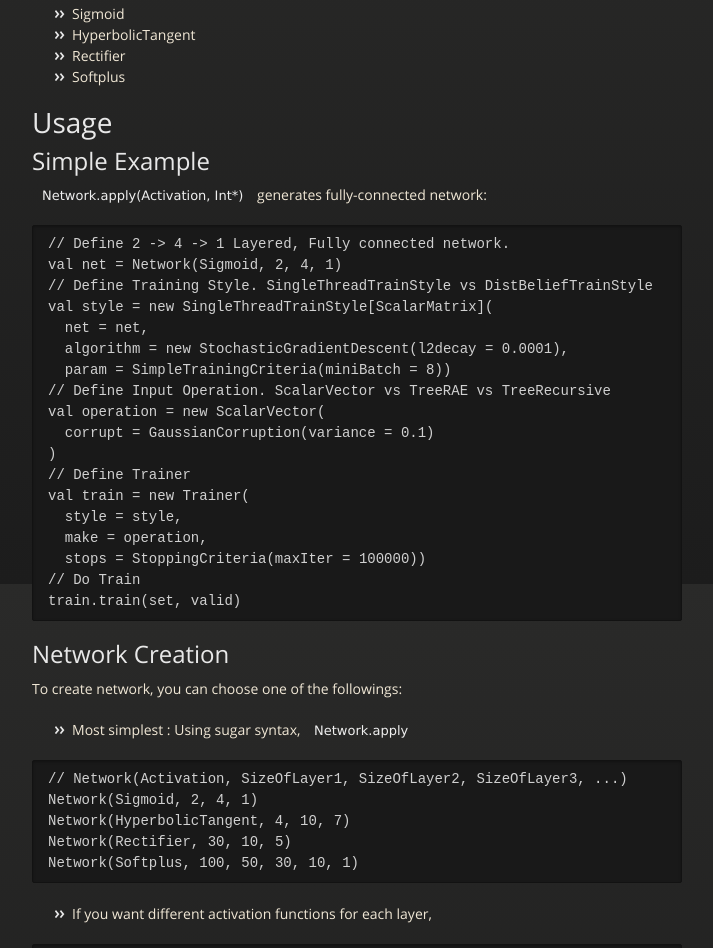
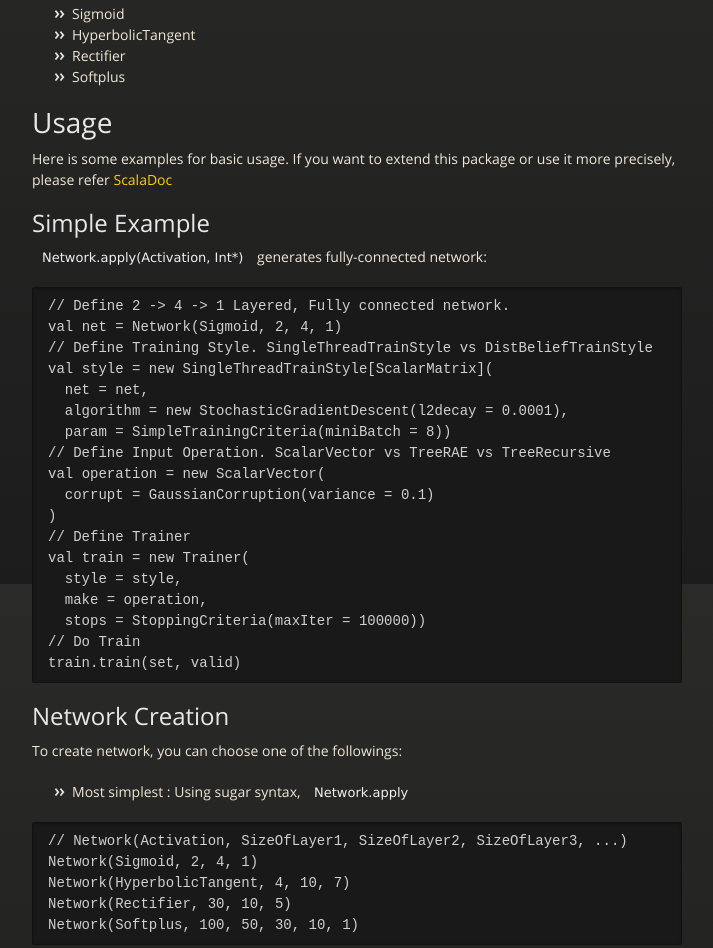
Before and after one commit to bgnkim/ScalaNetwork, a plain HTML site: page index.html in a window 1280 px wide. Shown: the part 1016-1964 px from the top of the page, without its empty margins (283-996 px from the left). Drawn offline with nearby package versions, Linux system fonts and the light colour scheme.

Commit message:
Update index.html

```diff
--- a/index.html
+++ b/index.html
@@ -106,6 +106,8 @@
 
 <h1>
 <a id="usage" class="anchor" href="#usage" aria-hidden="true"><span class="octicon octicon-link"></span></a>Usage</h1>
+
+<p>Here is some examples for basic usage. If you want to extend this package or use it more precisely, please refer <a href="api">ScalaDoc</a></p>
 
 <h2>
 <a id="simple-example" class="anchor" href="#simple-example" aria-hidden="true"><span class="octicon octicon-link"></span></a>Simple Example</h2>
```
